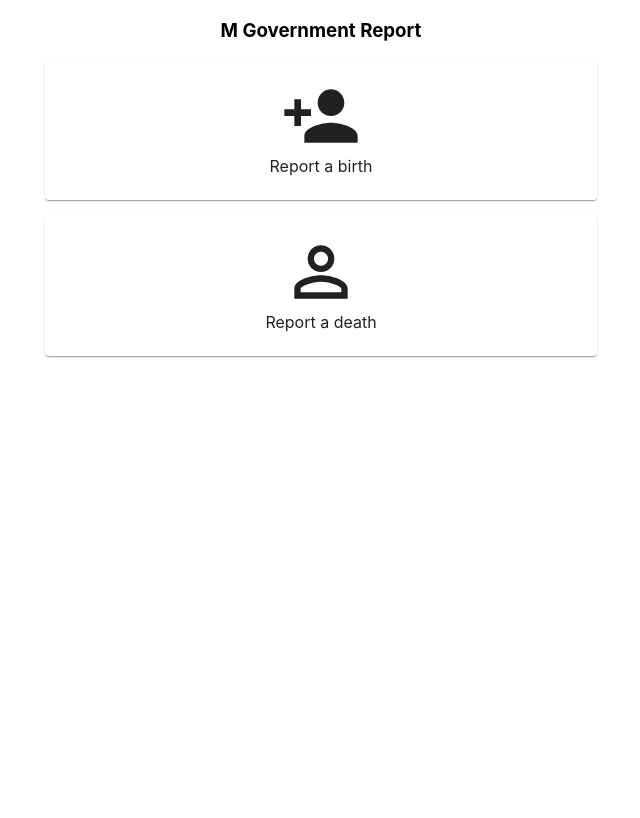
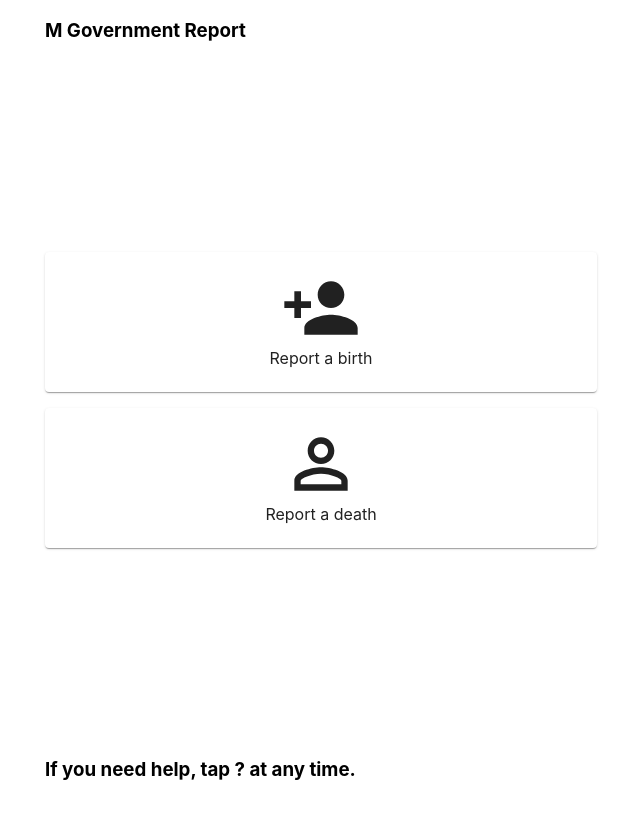
Before and after one commit to vanchau/m-government-service, a React (Create React App) app: page / in a window 1280 px wide. Shown: the whole page, without its empty margins (319-959 px from the left). Built offline with nearby package versions, Linux system fonts and the light colour scheme.

Commit message:
Layout starting

```diff
--- a/src/components/App.js
+++ b/src/components/App.js
@@ -4,16 +4,17 @@ import { Container } from "@material-ui/core";
 import FrontPage from "./FrontPage";
 import BirthPage from "./BirthPage";
 import DeathPage from "./DeathPage";
+import Layout from "./Layout";
 
 const App = () => {
   const [show, setShow] = useState("frontpage");
 
   return (
-    <Container maxWidth="sm" style={{ minHeight: "100vh" }}>
+    <>
       {show === "frontpage" && <FrontPage setShow={setShow} />}
       {show === "birthpage" && <BirthPage setShow={setShow} />}
       {show === "deathpage" && <DeathPage setShow={setShow} />}
-    </Container>
+    </>
   );
 };
 
--- a/src/components/FrontPage.js
+++ b/src/components/FrontPage.js
@@ -1,28 +1,34 @@
-import React from 'react';
-import { Card, CardContent } from '@material-ui/core';
-import { PersonOutline, PersonAdd } from '@material-ui/icons';
-import '../css/FrontPage.css';
+import React from "react";
+import { Card, CardContent } from "@material-ui/core";
+import { PersonOutline, PersonAdd } from "@material-ui/icons";
+import "../css/FrontPage.css";
+import Layout from "./Layout";
 
-const FrontPage = (props) => {
-  const { setShow } = props
+const FrontPage = props => {
+  const { setShow } = props;
+
+  const Header = <h3>M Government Report</h3>;
+  const Footer = () => <h3>If you need help, tap ? at any time.</h3>;
 
   return (
+    <Layout header={Header}>
       <div>
-      <h3 className='card-text'>M Government Report</h3>
-      <Card className='icon-card' onClick={() => setShow('birthpage')}>
+        <Card className="icon-card" onClick={() => setShow("birthpage")}>
           <CardContent>
-          <PersonAdd className='card-icon'/>
-          <div className='card-text'>Report a birth</div>
+            <PersonAdd className="card-icon" />
+            <div className="card-text">Report a birth</div>
           </CardContent>
         </Card>
-      <Card onClick={() => setShow('deathpage')}>
+        <Card onClick={() => setShow("deathpage")}>
           <CardContent>
-          <PersonOutline className='card-icon'/>
-          <div className='card-text'>Report a death</div>
+            <PersonOutline className="card-icon" />
+            <div className="card-text">Report a death</div>
           </CardContent>
         </Card>
       </div>
+      <Footer />
+    </Layout>
   );
-}
+};
 
-export default FrontPage
+export default FrontPage;
--- /dev/null
+++ b/src/components/Layout.js
@@ -0,0 +1,22 @@
+import React from "react";
+
+import { Container } from "@material-ui/core";
+
+const Layout = ({ header, children }) => {
+  return (
+    <Container
+      maxWidth="sm"
+      style={{
+        minHeight: "100vh",
+        display: "flex",
+        flexDirection: "column",
+        justifyContent: "space-between"
+      }}
+    >
+      {header}
+      {children}
+    </Container>
+  );
+};
+
+export default Layout;
```
Also changed, not shown: src/index.js (+5 -5 lines). Lines whose indentation alone changed are shown as unchanged.
